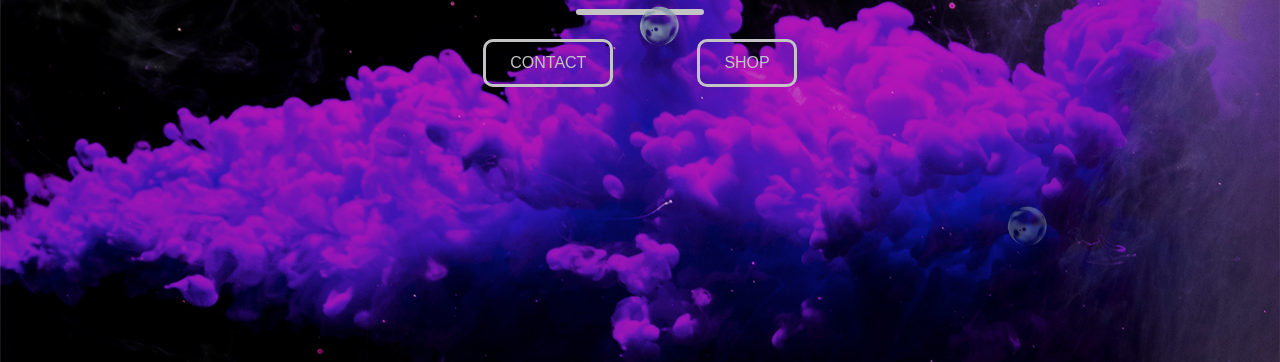
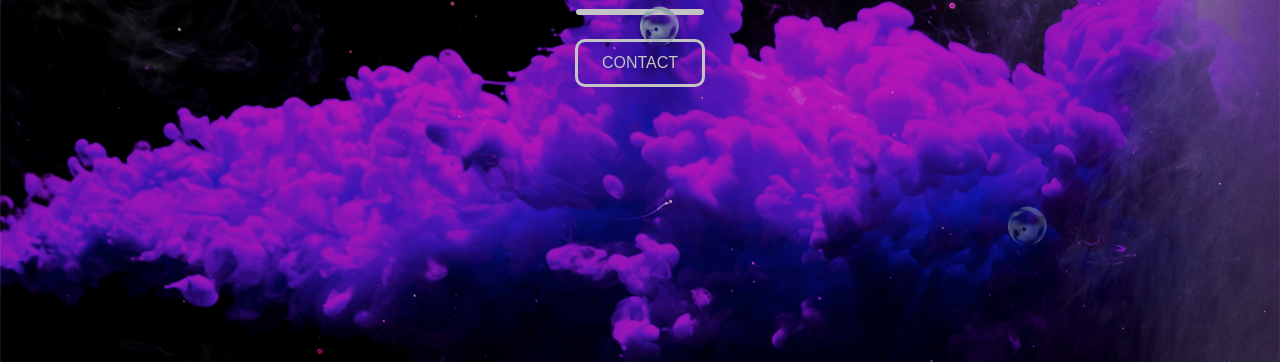
Before and after one commit to Sameed403/responsiveheader, a plain HTML site: page index.html in a window 1280 px wide. Shown: the part 438-800 px from the top of the page. Drawn offline with nearby package versions, Linux system fonts and the light colour scheme.

Commit message:
Remove Shop Button

```diff
--- a/index.html
+++ b/index.html
@@ -33,7 +33,6 @@
                 <h2>Redragon Walking Dead</h2>
                 <div class="line"></div>
                 <button class="btn">Contact</button>
-                <button class="btn">Shop</button>
             </div>
 
             <div class="bubbles">
```
